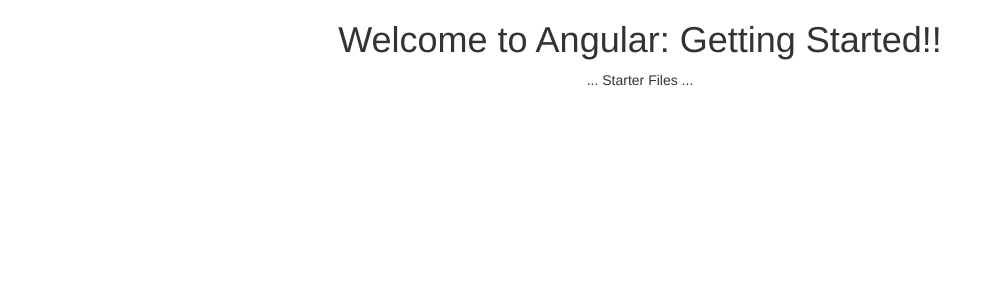
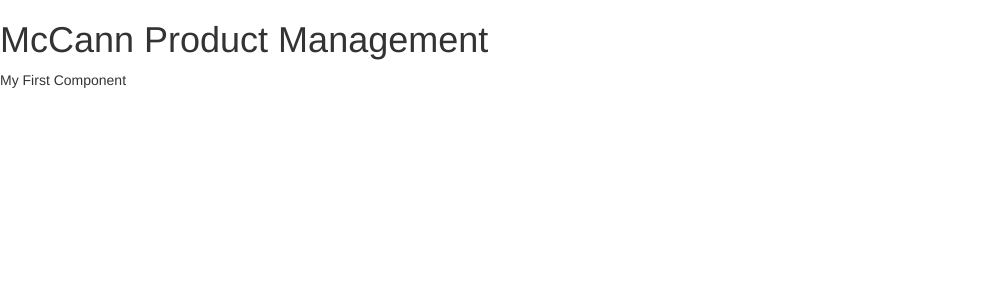
Before and after one commit to RoseBloom/APM-Working, an Angular app: page / in a window 1280 px wide. Shown: the top 300 px of the page, without its empty margins (0-1001 px from the left). Built offline with nearby package versions, Linux system fonts and the light colour scheme.

Commit message:
created base component

```diff
--- a/src/app/app.component.html
+++ b/src/app/app.component.html
@@ -1,7 +1,7 @@
 <!--The whole content below can be removed with the new code.-->
 <div style="text-align:center">
   <h1>
-    Welcome to {{title}}!!
+    Ta Da  Welcome to {{title}}!!
   </h1>
   ... Starter Files ...
 </div>
--- a/src/app/app.component.ts
+++ b/src/app/app.component.ts
@@ -1,10 +1,13 @@
-import { Component } from '@angular/core';
 
+import {Component} from '@angular/core';
 @Component({
   selector: 'pm-root',
-  templateUrl: './app.component.html',
-  styleUrls: ['./app.component.css']
+  template:
+  `<div><h1>{{pageTitle}}</h1>
+    <div>My First Component</div>
+    </div>
+    `
 })
-export class AppComponent {
-  title = 'Angular: Getting Started';
+export class AppComponent{
+  pageTitle:string = "McCann Product Management";
 }
```
